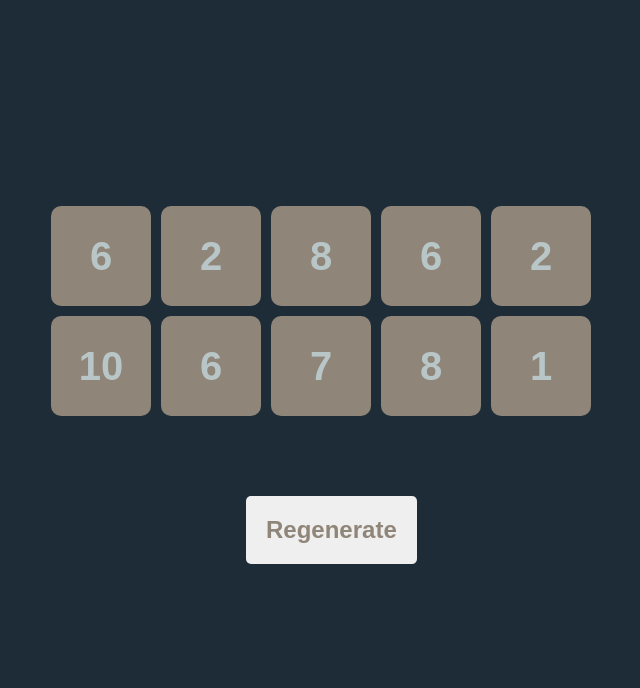
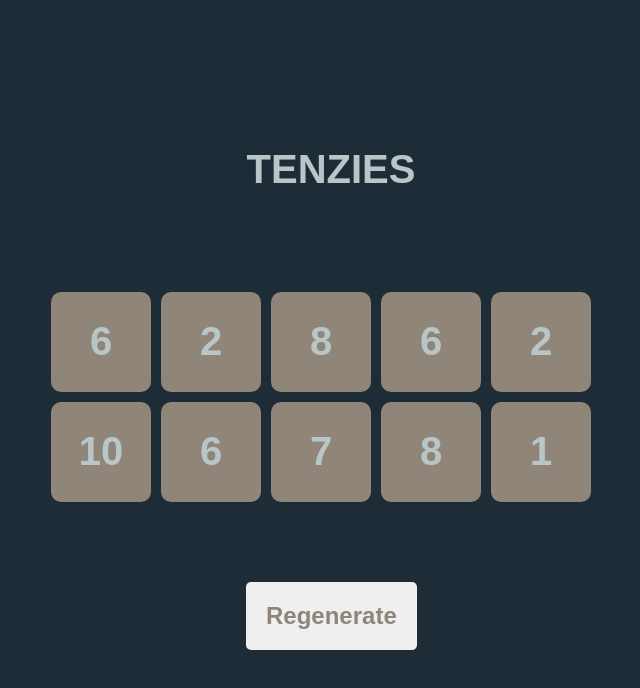
Before and after one commit to Krishna-Prasad31/Tenzies, a React app in the folder my-app/: page / in a window 1280 px wide. Shown: the top 688 px of the page, without its empty margins (349-989 px from the left). Built offline with nearby package versions, Linux system fonts and the light colour scheme; the HTML template or start-up script is replaced by a standard one.

Commit message:
fixed some bugs

```diff
--- a/my-app/src/Body.jsx
+++ b/my-app/src/Body.jsx
@@ -47,6 +47,7 @@ React.useEffect(() => {
 
   return(
     <div className="mainWrapper">
+      <h1 className="title">TENZIES</h1>
     <div className="container">
       <div className="gameBoardWrapper">
     {num.map((n, i) => (
--- a/my-app/src/index.css
+++ b/my-app/src/index.css
@@ -9,6 +9,12 @@ body{
   margin: 0;
 }
 
+.title{
+  text-align: center;
+  margin-bottom: 100px;
+  margin-left: 140px;
+  font-size: 40px;
+}
 
 
 .container{
```
